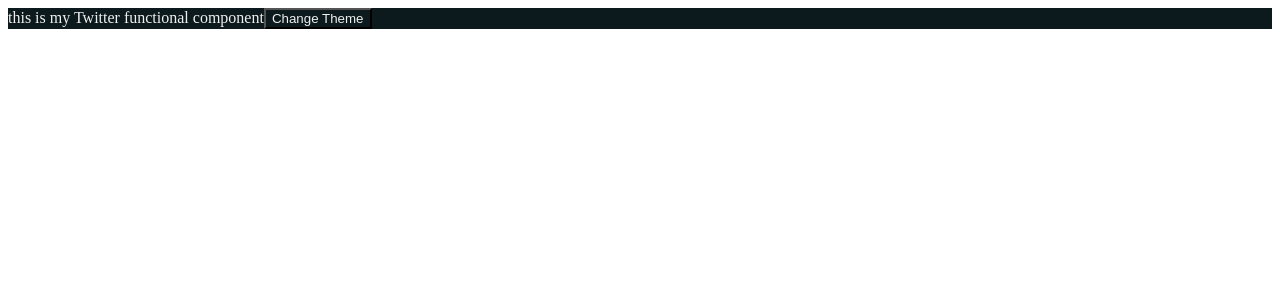
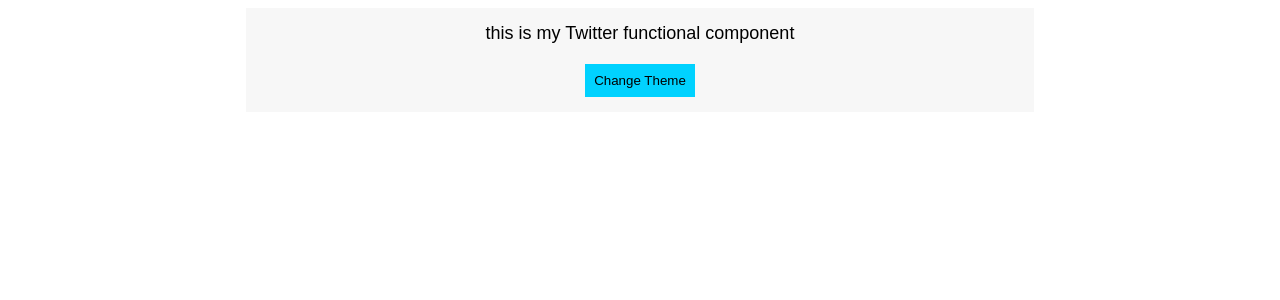
Before and after one commit to martinsju/advanced_reactjs_dio, a React (Create React App) app: page / in a window 1280 px wide. Shown: the top 300 px of the page. Built offline with nearby package versions, Linux system fonts and the light colour scheme.

Commit message:
refactor: reorganize components

```diff
--- a/src/App.js
+++ b/src/App.js
@@ -1,6 +1,6 @@
 import React from 'react'
-import { ThemeContext, themes } from './Theme'
-import Twitter from './Twitter'
+import { ThemeContext, themes } from './components/ThemeSwitcher'
+import Twitter from './components/TwitterPage/Twitter'
 
 function App() {
 	return (
--- a/src/Twitter.js
+++ /dev/null
@@ -1,42 +0,0 @@
-import React, { useContext } from 'react'
-import { ThemeContext } from './Theme'
-
-function Twitter() {
-	const theme = useContext(ThemeContext)
-	// state = {
-	// 	tweet: true
-	// }
-
-	// componentDidMount() {
-	// 	const { posts, loading } = this.props
-	// 	console.log('componentDidMount Twitter', posts)
-	// 	console.log('componentDidMount loading: ', loading)
-	// }
-
-	// componentDidUpdate() {
-	// 	const { loading } = this.props
-	// 	console.log('componentDidUpdate Twitter loading: ', loading)
-	// }
-
-	// componentWillUnmount() {
-	// 	const { loading } = this.props
-	// 	console.log('componentWillUnmount Twitter loading: ', loading)
-	// }
-
-	// shouldComponentUpdate(nextProps, nextState) {
-	// 	//anything I want the component to re-render
-	// 	// return this.state.tweet !== nextState.tweet
-	// 	return false
-	// }
-
-	return (
-		<div style={{ background: theme.background, color: theme.color }}>
-			this is my Twitter functional component
-			<button style={{ backgroundColor: theme.background, color: theme.color }}>
-				Change Theme
-			</button>
-		</div>
-	)
-}
-
-export default Twitter
--- /dev/null
+++ b/src/components/TwitterPage/Twitter.js
@@ -0,0 +1,78 @@
+import React, { useContext, useState, useEffect } from 'react'
+import { ThemeContext } from '../ThemeSwitcher'
+import styled from 'styled-components'
+
+const TwitterCard = styled.div`
+	background-color: #f7f7f7;
+	color: #000;
+
+	font-family: sans-serif;
+	font-size: 18px;
+	min-width: 30%;
+	max-width: 60%;
+	display: flex;
+	flex-direction: column;
+	align-items: center;
+	gap: 20px;
+	margin: auto;
+	padding: 15px;
+
+	button {
+		background-color: #00d2ff;
+		color: #000;
+		outline: none;
+		border: 1px solid #00d2ff;
+		padding: 8px;
+		width: fit-content;
+	}
+`
+
+function Twitter(props) {
+	//we dont have to call props anymore at every function
+	const theme = useContext(ThemeContext)
+
+	const [tweet, setTweet] = useState({
+		content: 'this is my tweet content',
+		author: 'Julia Agra'
+	})
+	// state = {
+	// 	tweet: true
+	// }
+
+	useEffect(() => {
+		return () => {}
+	}, [])
+
+	//componentDidMount and componentDidUpdate can be replaced by useEffect hook
+	// componentDidMount() {
+	// 	const { posts, loading } = this.props
+	// 	console.log('componentDidMount Twitter', posts)
+	// 	console.log('componentDidMount loading: ', loading)
+	// }
+
+	// componentDidUpdate() {
+	// 	const { loading } = this.props
+	// 	console.log('componentDidUpdate Twitter loading: ', loading)
+	// }
+
+	//componentDidUnmount can be called at return inside useEffect hook
+	// componentWillUnmount() {
+	// 	const { loading } = this.props
+	// 	console.log('componentWillUnmount Twitter loading: ', loading)
+	// }
+
+	// shouldComponentUpdate(nextProps, nextState) {
+	// 	//anything I want the component to re-render
+	// 	// return this.state.tweet !== nextState.tweet
+	// 	return false
+	// }
+
+	return (
+		<TwitterCard>
+			<div>this is my Twitter functional component</div>
+			<button>Change Theme</button>
+		</TwitterCard>
+	)
+}
+
+export default Twitter
```
Also changed, not shown: src/components/ThemeSwitcher/index.js (renamed from src/Theme.js).
